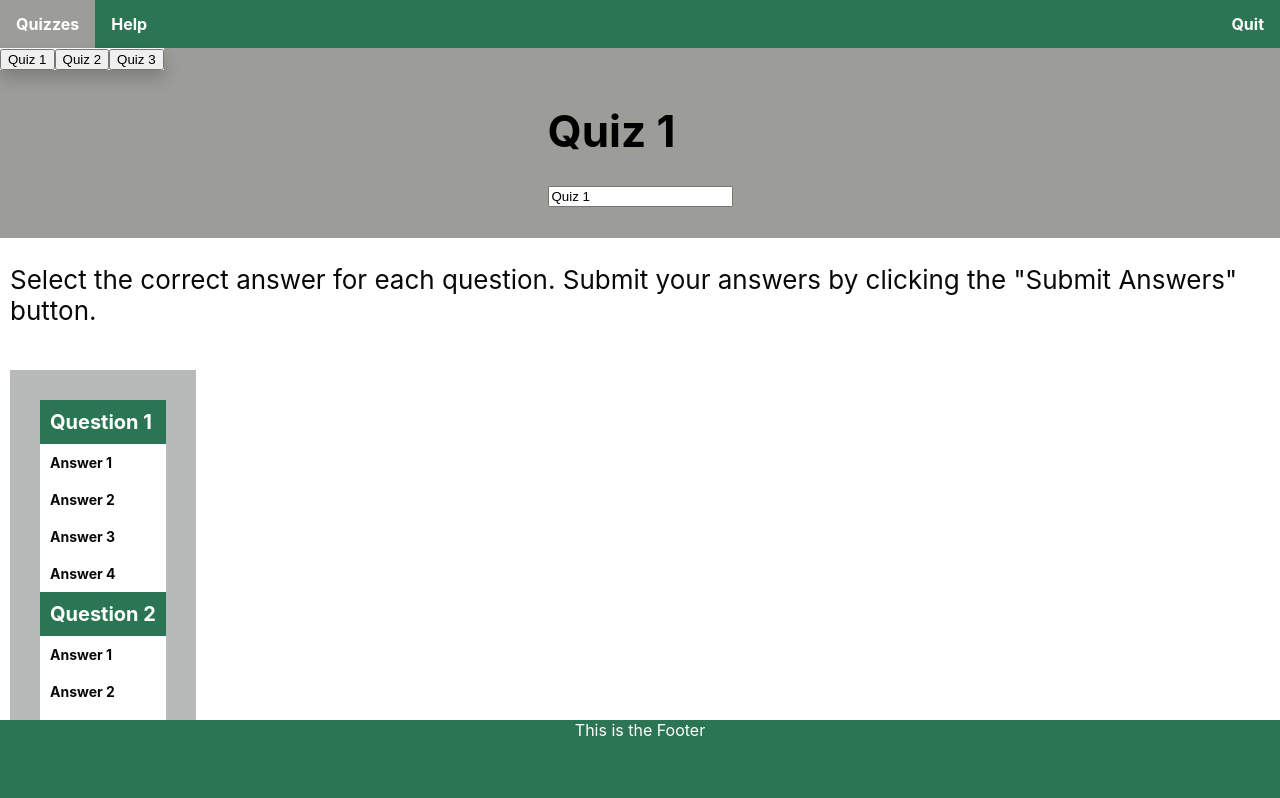
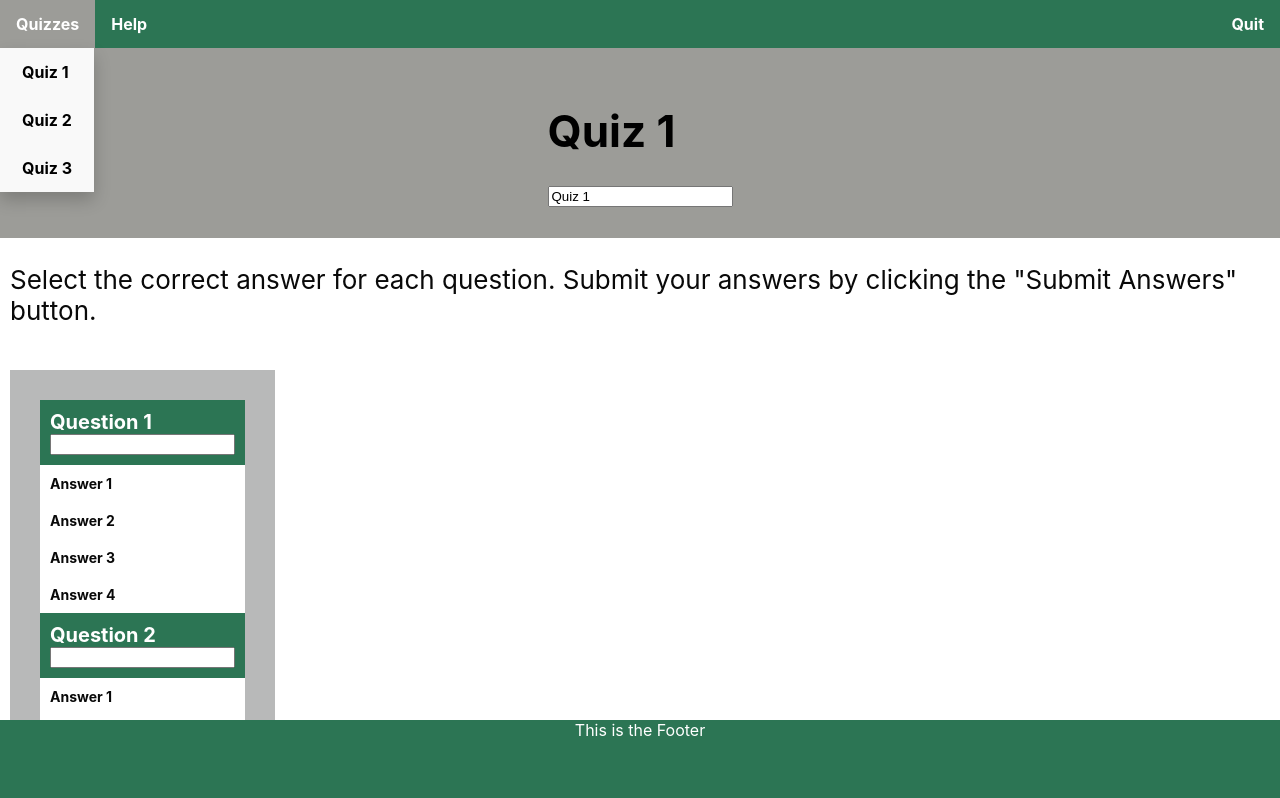
Before and after one commit to btaskinen/FullStackKoulutus2022, a React (Create React App) app in the folder quiz-page/: page / in a window 1280 px wide. Shown: the top 798 px of the page. Built offline with nearby package versions, Linux system fonts and the light colour scheme.

Commit message:
tryed to introduce edits using useReducer

```diff
--- a/quiz-page/src/App.css
+++ b/quiz-page/src/App.css
@@ -109,21 +109,31 @@
   display: none;
   position: absolute;
   background-color: #f9f9f9;
-  min-width: 160px;
+  min-width: 93px; /*how to better define width? */
   box-shadow: 0px 8px 16px 0px rgba(0, 0, 0, 0.2);
   z-index: 1;
 }
 
-.dropdown-content a {
+.dropdown-content button {
   float: none;
   color: black;
   padding: 12px 16px;
   text-decoration: none;
   display: block;
   text-align: left;
+  font-size: 16px;
+
+  border: none;
+  outline: none;
+  color: black;
+  font-weight: bold;
+  padding: 14px 22px; /*how to better define width? of shadow*/
+  background-color: inherit;
+  font-family: inherit;
+  margin: 0;
 }
 
-.dropdown-content a:hover {
+.dropdown-content button:hover {
   background-color: #ddd;
 }
 
--- a/quiz-page/src/App.js
+++ b/quiz-page/src/App.js
@@ -75,9 +75,14 @@ let quizzes = [quiz1, quiz2, quiz3];
 function reducer(quiz, action) {
   switch (action.type) {
     case "QUIZ_NUMBER_CHANGER":
-      return { ...quiz, quiz: action.payload.quiz };
+      return { ...quiz, quizName: action.payload.quizName }; // the three dots make a copy of quiz
+    // case "QUIZ_CHANGER":
+    //   return { ...quiz, quiz: action.payload.quizNumber };
     case "QUESTION_CHANGER":
-      return { ...quiz, quiz: action.payload.quizNumber };
+      let questionText = action.payload.questionText;
+      let quizCopy = { ...quiz };
+      quizCopy.questions.questionText = questionText;
+      return quizCopy;
     case "ANSWER_CHANGER":
       return { ...quiz, quizNumber: action.payload.quizNumber };
 
@@ -100,7 +105,11 @@ function App() {
   return (
     <div>
       {/* passing array of quizzes and quizName of each Quiz to Navbar */}
-      <Navbar quizzes={quizzes} quizName={quizzes.quizName} />
+      <Navbar
+        quizzes={quizzes}
+        quizName={quizzes.quizName}
+        dispatch={dispatch}
+      />
       <QuizPage quiz={quiz} dispatch={dispatch} />
       <div className="footer">This is the Footer</div>
     </div>
--- a/quiz-page/src/Navbar.js
+++ b/quiz-page/src/Navbar.js
@@ -12,7 +12,16 @@ const Navbar = (props) => {
           <div className="dropdown-content">
             {props.quizzes.map((quiz) => {
               return (
-                <button className="dropdown-buttons" href="#">
+                <button
+                  className="dropdown-buttons"
+                  onClick={(event) =>
+                    props.dispatch({
+                      type: "QUIZ_CHANGER",
+                      payload: event.target.value,
+                    })
+                  }
+                  href="#"
+                >
                   {quiz.quizName}
                 </button>
               );
--- a/quiz-page/src/Questions.js
+++ b/quiz-page/src/Questions.js
@@ -10,7 +10,19 @@ const Questions = (props) => {
         {props.quiz.questions.map((question) => {
           return (
             <div>
-              <div className="style-question">{question.questionText}</div>
+              <div className="style-question">
+                {question.questionText}
+                <input
+                  type="text"
+                  onChange={(event) => {
+                    props.dispatch({
+                      type: "QUESTION_CHANGER",
+                      payload: event.target.value,
+                    });
+                  }}
+                  value={props.quiz.questions.questionText}
+                />
+              </div>
               <Answers answers={question.answers} />
             </div>
           );
--- a/quiz-page/src/QuizPage.js
+++ b/quiz-page/src/QuizPage.js
@@ -18,7 +18,7 @@ function QuizPage(props) {
       <div class="flex-container">
         <div>
           <div className="style-question">
-            <Questions quiz={props.quiz} />
+            <Questions quiz={props.quiz} dispatch={props.dispatch} />
           </div>
         </div>
       </div>
```
